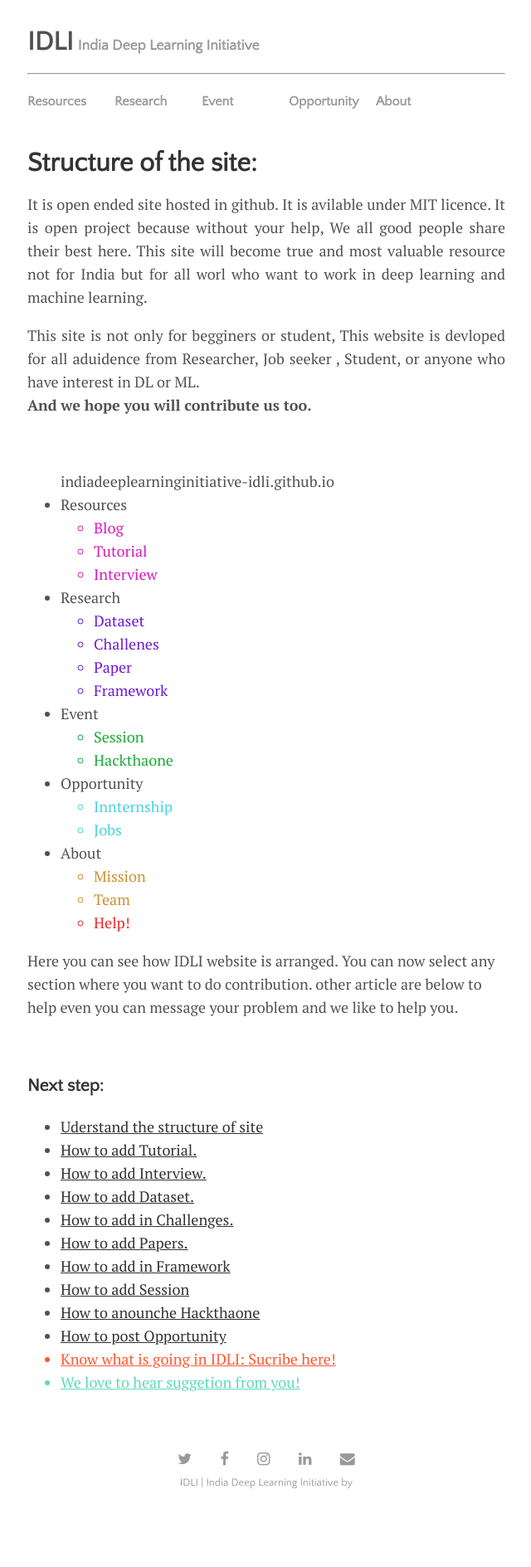
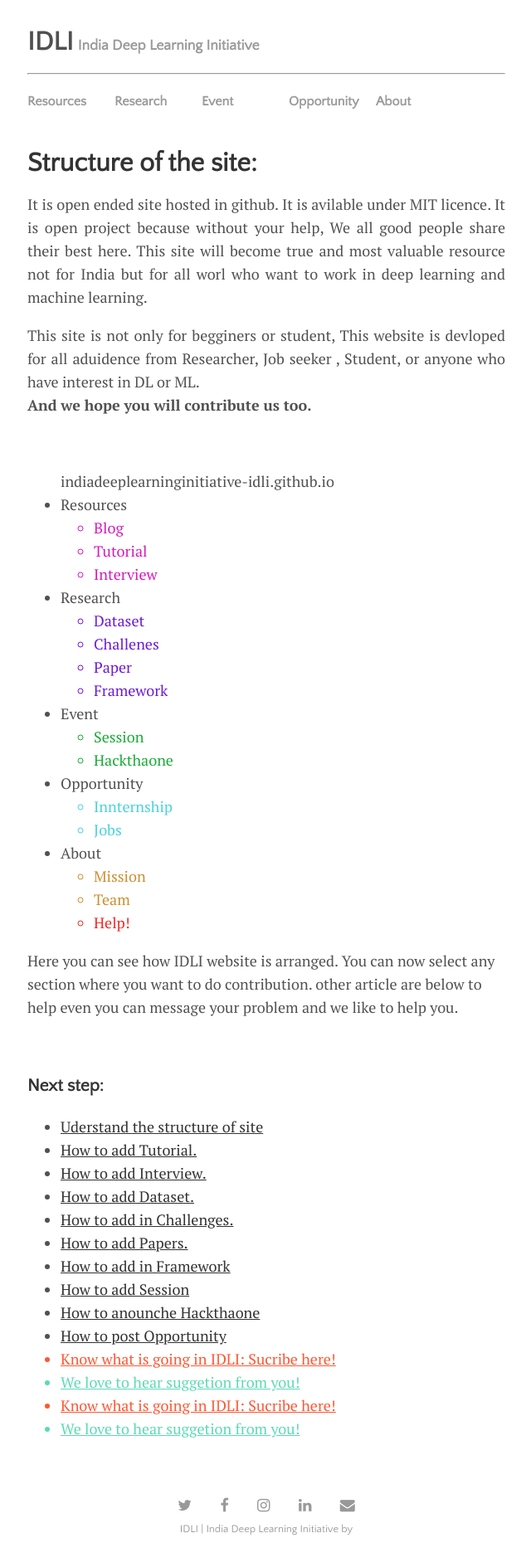
Before and after one commit to IndiaDeepLearningInitiative-IDLI/IndiaDeepLearningInitiative-IDLI.github.io, a Jekyll site: the page built from help/struc_help.html, in a window 1280 px wide. Shown: the whole page at 83% size, without its empty margins (319-959 px from the left). Built offline with Jekyll 4.4.1, drawn with Linux system fonts in a browser that asks for light colours; nearby versions of some CDN libraries; comment, search, counter and statistics services are not loaded; before the commit the page ends 1833 px from its top, so only the background shows below that.

Commit message:
update link

```diff
--- a/help/struc_help.html
+++ b/help/struc_help.html
@@ -48,17 +48,19 @@ title: Structure of site
   <h3>Next step:</h3>
   <ul>
     <li><a href="{{ site.github.url }}/help/struc_help.html">Uderstand the structure of site</a></li>
-    <li><a href="#">How to add Tutorial.</a></li>
-    <li><a href="#">How to add Interview.</a></li>
-    <li><a href="#">How to add Dataset.</a></li>
-    <li><a href="#">How to add in Challenges.</a></li>
-    <li><a href="#">How to add Papers.</a></li>
-    <li><a href="#">How to add in Framework</a></li>
-    <li><a href="#">How to add Session</a></li>
-    <li><a href="#">How to anounche Hackthaone</a></li>
-    <li><a href="#">How to post Opportunity </a></li>
+    <li><a href="{{ site.github.url }}/help/tutorial_help.html">How to add Tutorial.</a></li>
+    <li><a href="{{ site.github.url }}/help/interview_help.html">How to add Interview.</a></li>
+    <li><a href="{{ site.github.url }}/help/dataset_help.html">How to add Dataset.</a></li>
+    <li><a href="{{ site.github.url }}/help/challenge_help.html">How to add in Challenges.</a></li>
+    <li><a href="{{ site.github.url }}/help/paper_help.html">How to add Papers.</a></li>
+    <li><a href="{{ site.github.url }}/help/framework_help.html">How to add in Framework</a></li>
+    <li><a href="{{ site.github.url }}/help/session_help.html">How to add Session</a></li>
+    <li><a href="{{ site.github.url }}/help/hackthaone_help.html">How to anounche Hackthaone</a></li>
+    <li><a href="{{ site.github.url }}/help/opportunity_help.html">How to post Opportunity </a></li>
     <li style="color: #ff5733 ;"><a href="#" style="color: #ff5733 ;">Know what is going in IDLI: Sucribe here!</a></li>
     <li style="color: #5cdab4 ;"><a href="#" style="color: #5cdab4 ;">We love to hear suggetion from you!</a></li>
+    <li style="color: #ff5733 ;"><a href="{{ site.github.url }}/help/sub.html" style="color: #ff5733 ;">Know what is going in IDLI: Sucribe here!</a></li>
+    <li style="color: #5cdab4 ;"><a href="{{ site.github.url }}/help/share_help.html" style="color: #5cdab4 ;">We love to hear suggetion from you!</a></li>
   </ul>
 </div>
 <div id="disqus_thread"></div>
```
